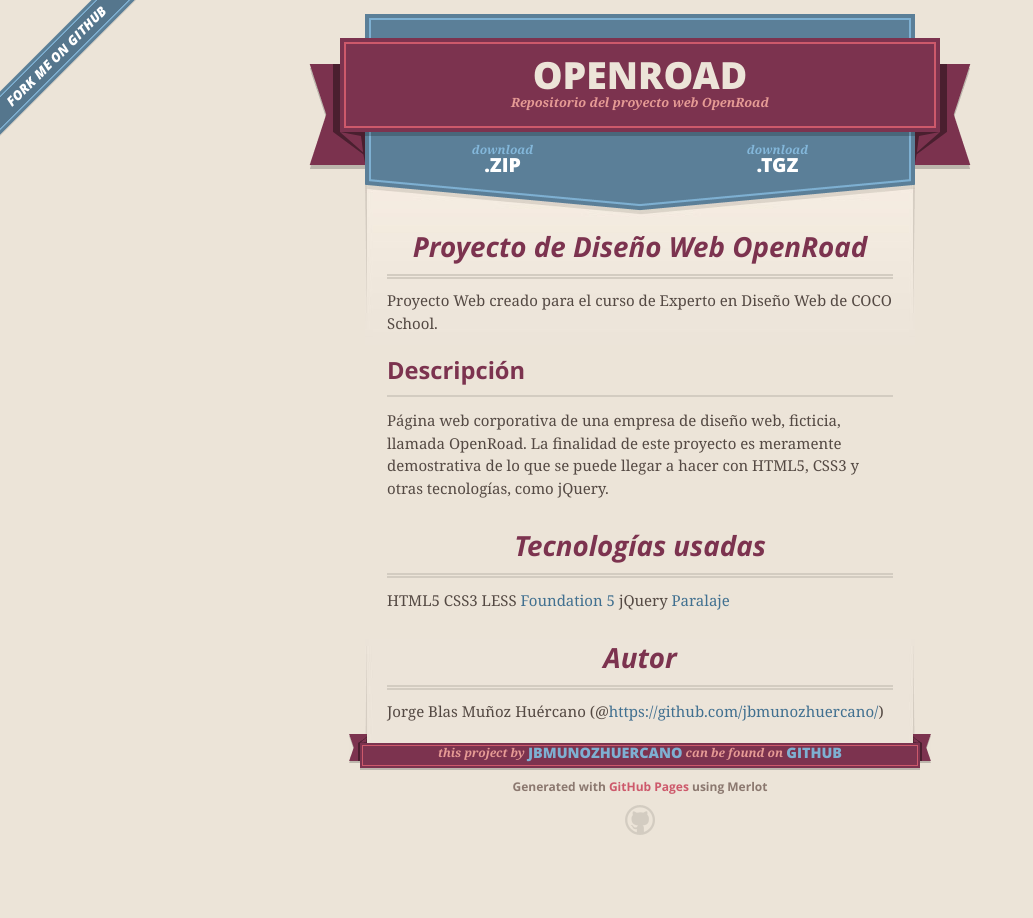
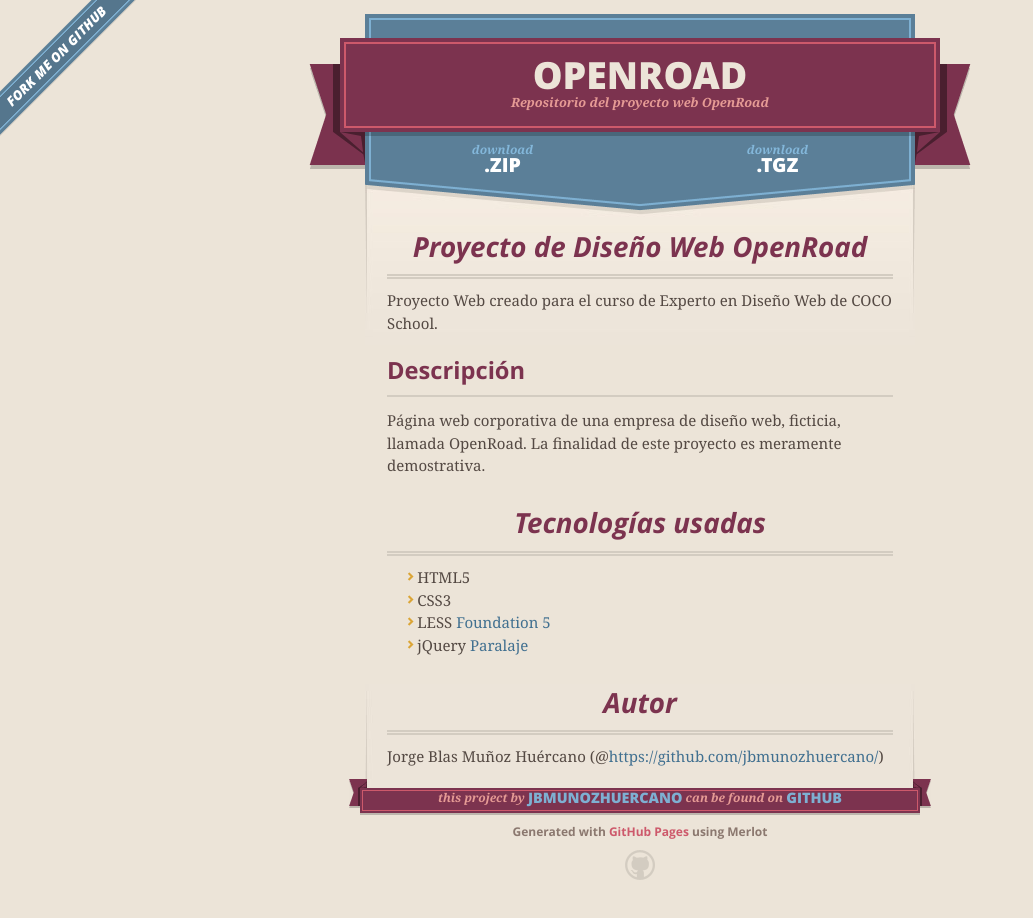
Before and after one commit to jbmunozhuercano/OpenRoad, a plain HTML site: page index.html in a window 1280 px wide. Shown: the whole page, without its empty margins (0-1033 px from the left). Before the commit the page ends 875 px from the top, so only its background shows below. Drawn offline with nearby package versions, Linux system fonts and the light colour scheme.

Commit message:
Modificada la página de inicio.

```diff
--- a/index.html
+++ b/index.html
@@ -54,17 +54,17 @@
 <h4>
 <a id="descripción" class="anchor" href="#descripci%C3%B3n" aria-hidden="true"><span class="octicon octicon-link"></span></a>Descripción</h4>
 
-<p>Página web corporativa de una empresa de diseño web, ficticia, llamada OpenRoad. La finalidad de este proyecto es meramente demostrativa de lo que se puede llegar a hacer con HTML5, CSS3 y otras tecnologías, como jQuery.</p>
+<p>Página web corporativa de una empresa de diseño web, ficticia, llamada OpenRoad. La finalidad de este proyecto es meramente demostrativa.</p>
 
 <h3>
 <a id="tecnologías-usadas" class="anchor" href="#tecnolog%C3%ADas-usadas" aria-hidden="true"><span class="octicon octicon-link"></span></a>Tecnologías usadas</h3>
 
-<p>HTML5
-CSS3
-LESS
-<a href="http://foundation.zurb.com/">Foundation 5</a>
-jQuery
-<a href="http://www.minimit.com/">Paralaje</a></p>
+<ul>
+  <li>HTML5</li>
+  <li>CSS3</li>
+  <li>LESS <a href="http://foundation.zurb.com/">Foundation 5</a></li>
+  <li>jQuery <a href="http://www.minimit.com/">Paralaje</a></li>
+</ul>
 
 <h3>
 <a id="autor" class="anchor" href="#autor" aria-hidden="true"><span class="octicon octicon-link"></span></a>Autor</h3>
```
